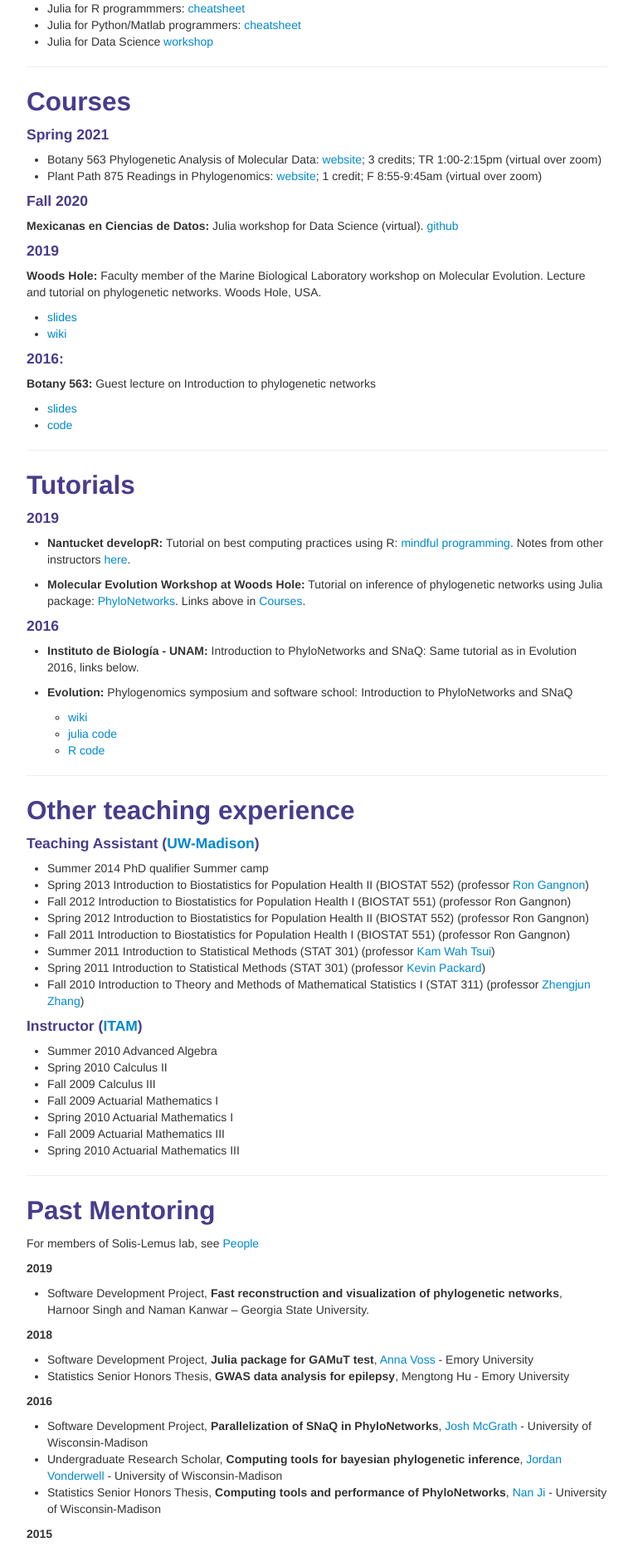
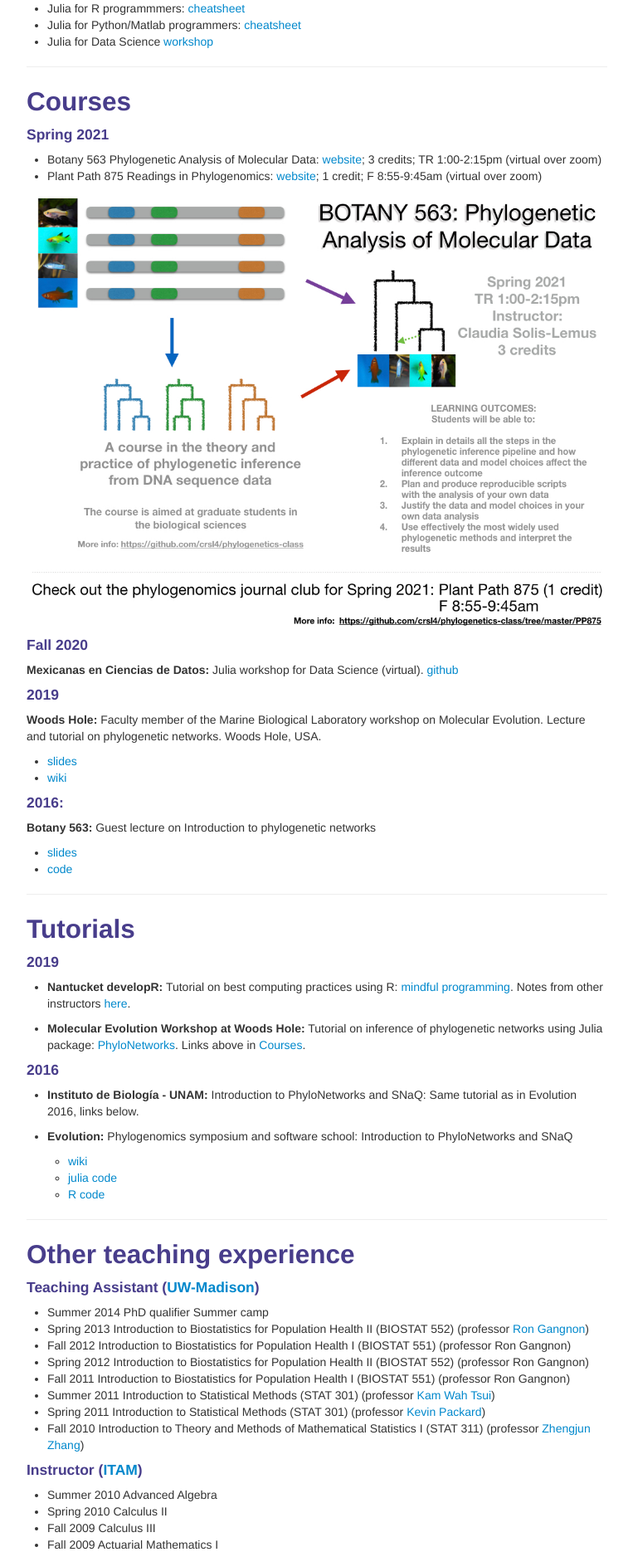
Before and after one commit to solislemuslab/solislemuslab.github.io, a Jekyll site: the page built from pages/teaching.md, in a window 1280 px wide. Shown: the part 514-2384 px from the top of the page at 83% size, without its empty margins (258-1021 px from the left). Built offline with Jekyll 4.4.1, drawn with Linux system fonts in a browser that asks for light colours.

Commit message:
updated class

```diff
--- a/pages/teaching.md
+++ b/pages/teaching.md
@@ -42,6 +42,8 @@ description: Claudia Solis-Lemus' teaching
 
 - Botany 563 Phylogenetic Analysis of Molecular Data: [website](https://github.com/crsl4/phylogenetics-class); 3 credits; TR 1:00-2:15pm (virtual over zoom)
 - Plant Path 875 Readings in Phylogenomics: [website](https://github.com/crsl4/phylogenetics-class/tree/master/PP875); 1 credit; F 8:55-9:45am (virtual over zoom)
+
+![ ](../assets/pics/bot563-phylogenetics.jpeg)
 
 #### Fall 2020
 **Mexicanas en Ciencias de Datos:** Julia workshop for Data Science (virtual). [github](https://github.com/crsl4/julia-workshop)
```
Also changed, not shown: assets/pics/bot563-phylogenetics.jpeg (added).
